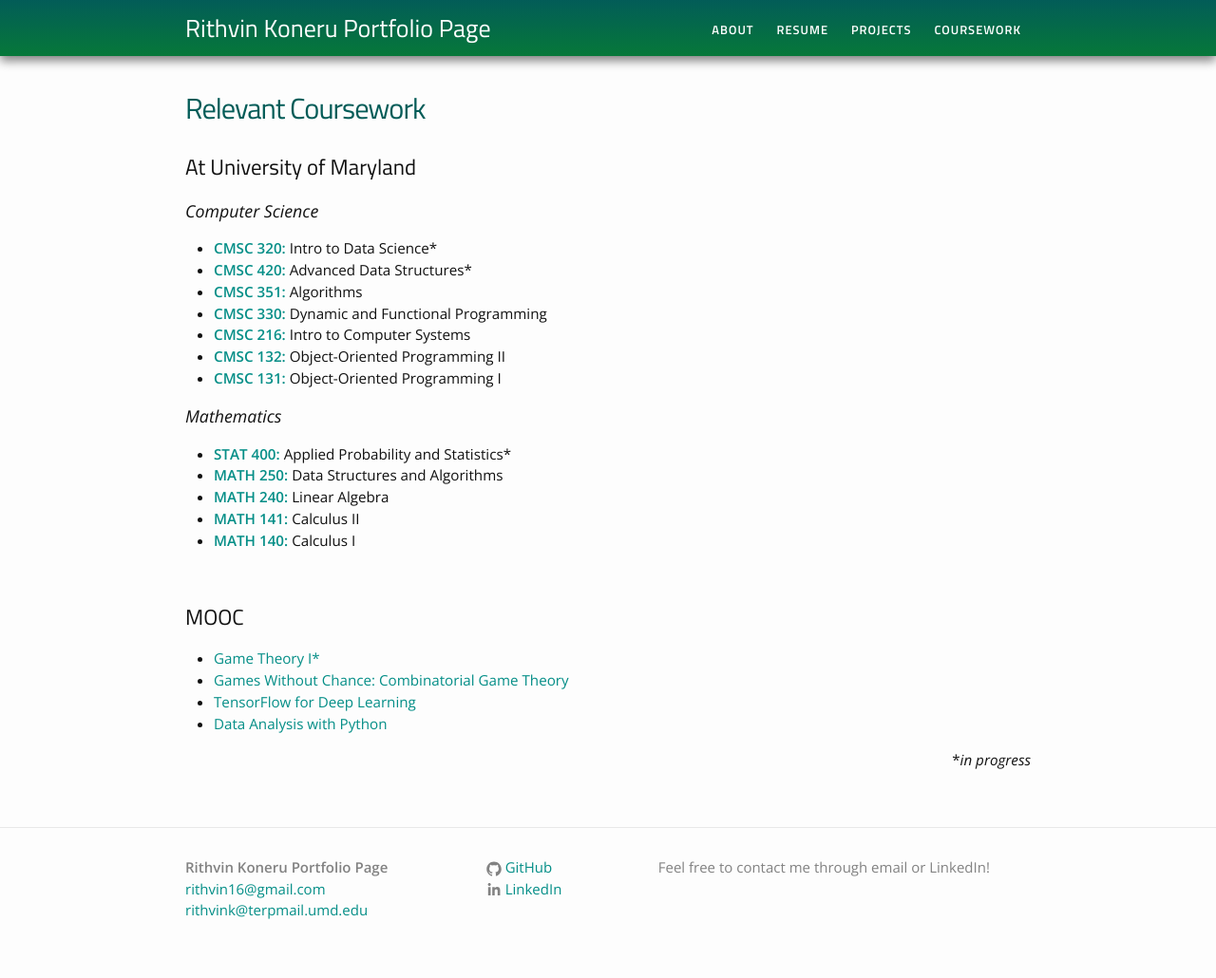
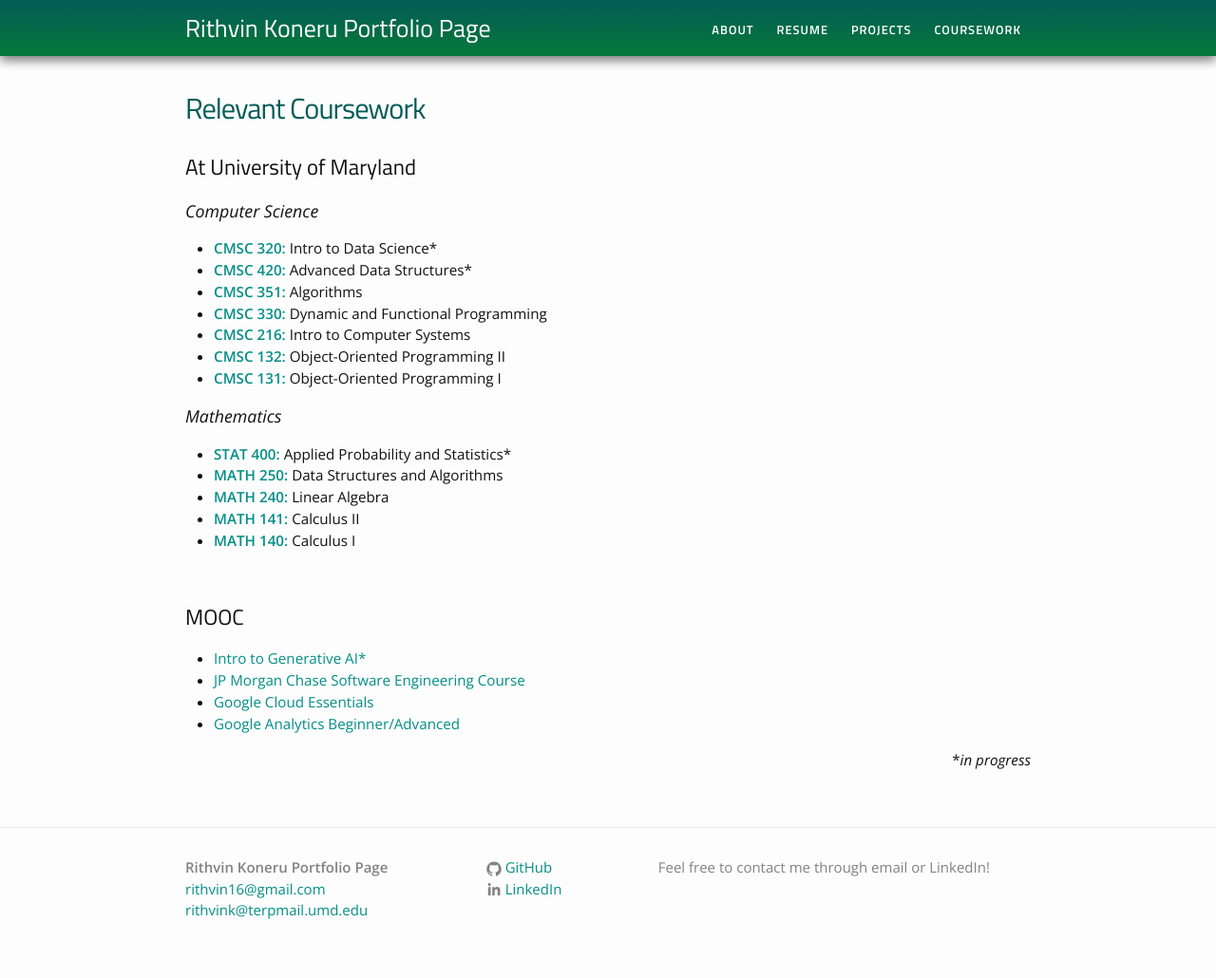
Before and after one commit to RithvinK/RithvinK.github.io, a Jekyll site: the page built from courses.md, in a window 1280 px wide. Shown: the whole page at 95% size. Built offline with Jekyll 4.4.1, drawn with Linux system fonts in a browser that asks for light colours.

Commit message:
Update courses.md

```diff
--- a/courses.md
+++ b/courses.md
@@ -33,10 +33,10 @@ permalink: /courses/
 <h2>MOOC</h2>
 
 <ul>
-	<li><a href="https://www.coursera.org/learn/game-theory-1">Game Theory I*</a></li>
-	<li><a href="https://www.coursera.org/learn/combinatorial-game-theory">Games Without Chance: Combinatorial Game Theory</a></li>
-	<li><a href="https://www.udacity.com/course/intro-to-tensorflow-for-deep-learning--ud187">TensorFlow for Deep Learning</a></li>
-	<li><a href="https://www.udacity.com/course/intro-to-data-analysis--ud170">Data Analysis with Python</a></li>
+	<li><a href="https://www.coursera.org/learn/game-theory-1">Intro to Generative AI*</a></li>
+	<li><a href="https://www.coursera.org/learn/game-theory-1">JP Morgan Chase Software Engineering Course</a></li>
+	<li><a href="https://www.coursera.org/learn/combinatorial-game-theory">Google Cloud Essentials</a></li>
+	<li><a href="https://www.udacity.com/course/intro-to-tensorflow-for-deep-learning--ud187">Google Analytics Beginner/Advanced</a></li>
 </ul>
 
 <div align= "right">
```
